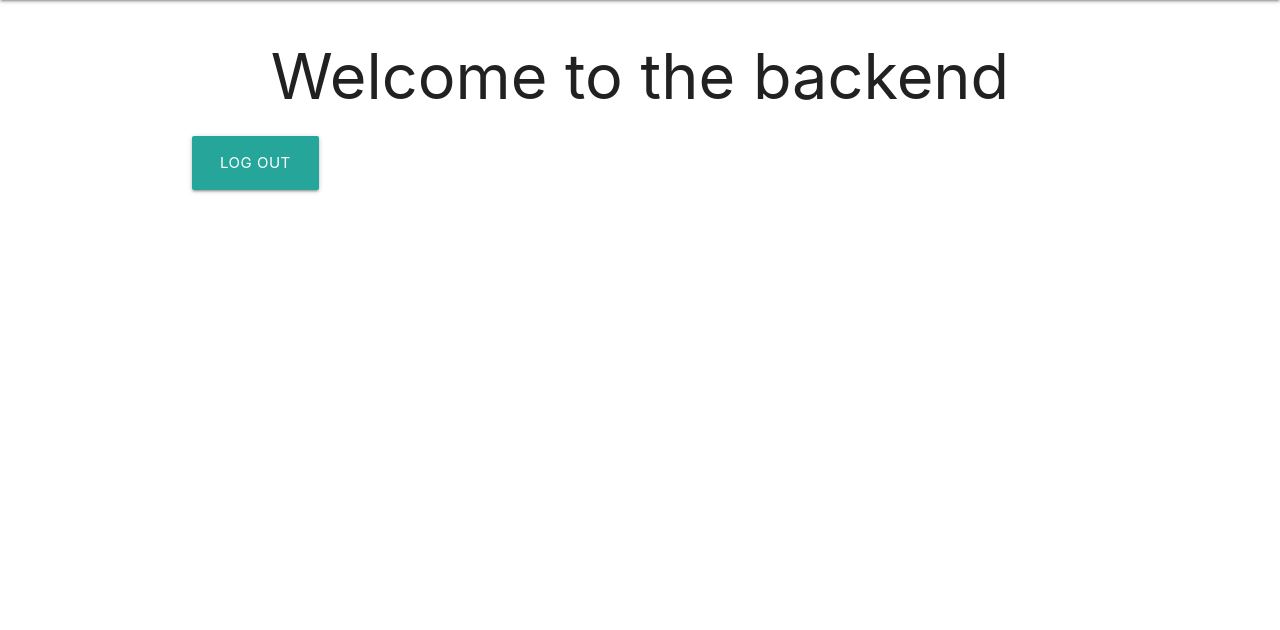
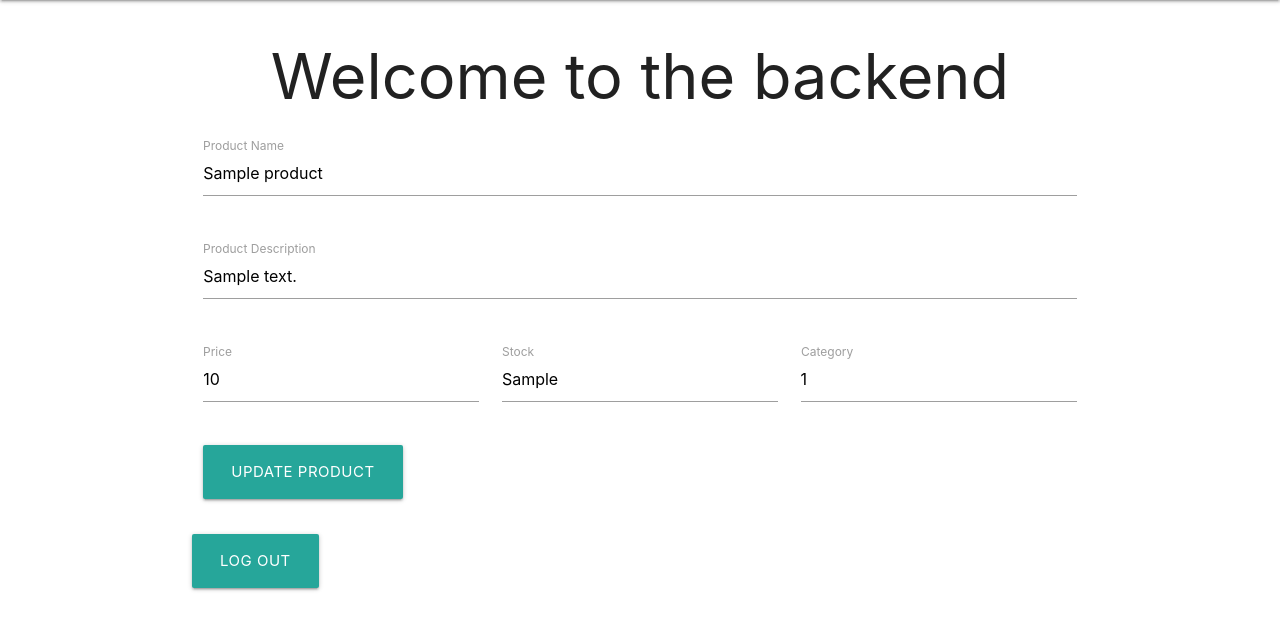
Before and after one commit to NoCrazyShet/exam_dwp_duckshop, a PHP site: page /mordor/mordorPage.php?id=1&page=updateProdPage in a window 1280 px wide. Shown: the part 64-694 px from the top of the page. Run offline with PHP 8.4, Linux system fonts and the light colour scheme; the visitor is signed in with stand-in values (Sample User, id 1); tables that the repository leaves empty hold one stand-in row (values such as "Sample post"); some libraries are stand-ins or nearby versions.

Commit message:
retry last commit

```diff
--- a/includes/controllers/mordorController.php
+++ b/includes/controllers/mordorController.php
@@ -1,5 +1,5 @@
 <?php
-$allowed = array('compInfo', 'products');
+$allowed = array('compInfo', 'products', 'updateProdPage');
 $page = ( isset($_GET['page']) ) ? $_GET['page'] : 'mordorPage';
 if ( in_array($page, $allowed) ) {
     include("./$page.php");
--- a/includes/controllers/updateProdPageController.php
+++ b/includes/controllers/updateProdPageController.php
@@ -1,7 +1,29 @@
 <?php
-/**
- * Created by PhpStorm.
- * User: Bogor
- * Date: 19/04/2018
- * Time: 15.31
- */
+require_once(__DIR__ . "/../permanents/connection.php");
+
+if(isset($_GET['id'])){
+$id = $_GET['id'];
+}
+
+$query = "SELECT * FROM product WHERE productID ='{$id}'";
+$stmt = $connection->query($query);
+$products = $stmt->fetch(PDO::FETCH_ASSOC);
+
+if(isset($_GET['action'])){
+    $action = $_GET["action"];
+    if ($action == "update")
+    {
+        $productName = $_POST["productName"];
+        $productDescription = $_POST['productDescription'];
+        $productStock = $_POST['productStock'];
+        $productPrice = $_POST['productPrice'];
+        $productCategory = $_POST['categoryID'];
+        $query2 = "UPDATE product SET productName = '{$productName}', productDescription = '{$productDescription}', productStock = '{$productStock}', productPrice = '{$productPrice}' WHERE productID = '{$id}'";
+
+        $stmt = $connection->prepare($query2);
+        $stmt->execute();
+
+        include("../permanents/functions.php");
+        redirect_to("../../mordor/mordorPage.php?page=products");
+    }
+}
--- a/mordor/products.php
+++ b/mordor/products.php
@@ -1,2 +1,2 @@
 <?php
-echo "cuntface";
+require_once("../includes/controllers/productController.php");
--- a/mordor/updateProdPage.php
+++ b/mordor/updateProdPage.php
@@ -1,7 +1,37 @@
 <?php
-/**
- * Created by PhpStorm.
- * User: Bogor
- * Date: 19/04/2018
- * Time: 15.31
- */
+require_once("../includes/controllers/updateProdPageController.php");
+
+?>
+
+
+<div class="row">
+    <form class="col s12" name="lars" id="lars" method="POST" action="../includes/controllers/updateProdPageController.php?action=update&id=<?php echo $products['productID']?>">
+      <div class="row">
+        <div class="input-field col s12 m12">
+              <textarea id="productName" name="productName" class="materialize-textarea"><?php echo $products['productName'];?></textarea>
+            <label for="productName">Product Name</label>
+        </div>
+      </div>
+<div class="row">
+    <div class="input-field col s12 m12">
+        <textarea id="productDescription" name="productDescription" class="materialize-textarea"><?php echo $products['productDescription'];?></textarea>
+        <label for="productDescription">Product Description</label>
+    </div>
+</div>
+<div class="row">
+    <div class="input-field col s6 m4">
+        <textarea id="productPrice" name="productPrice" class="materialize-textarea"><?php echo $products['productPrice'];?></textarea>
+        <label for="productPrice">Price</label>
+    </div>
+    <div class="input-field col s6 m4">
+        <textarea id="productStock" name="productStock" class="materialize-textarea"><?php echo $products['productStock'];?></textarea>
+        <label for="productStock">Stock</label>
+    </div>
+    <div class="input-field col s6 m4">
+        <textarea id="categoryID" name="categoryID" class="materialize-textarea"><?php echo $products['categoryID'];?></textarea>
+        <label for="categoryID">Category</label>
+    </div>
+</div>
+<button class="waves-effect waves-light btn-large" type="submit" name="submit">Update Product</button>
+</form>
+</div>
```
Also changed, not shown: includes/controllers/productController.php (+50 -6 lines), images/rubberduck.jpg (added).
